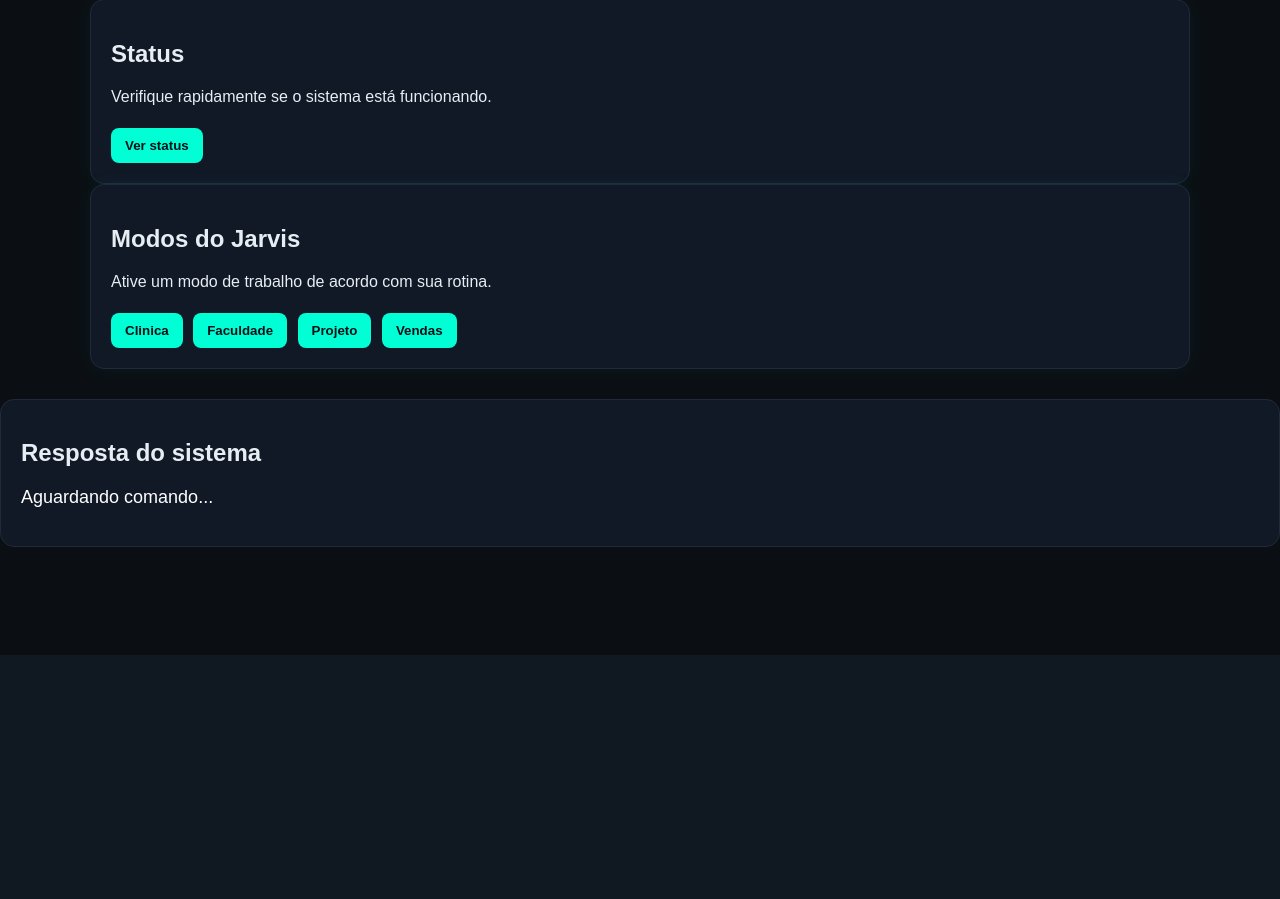
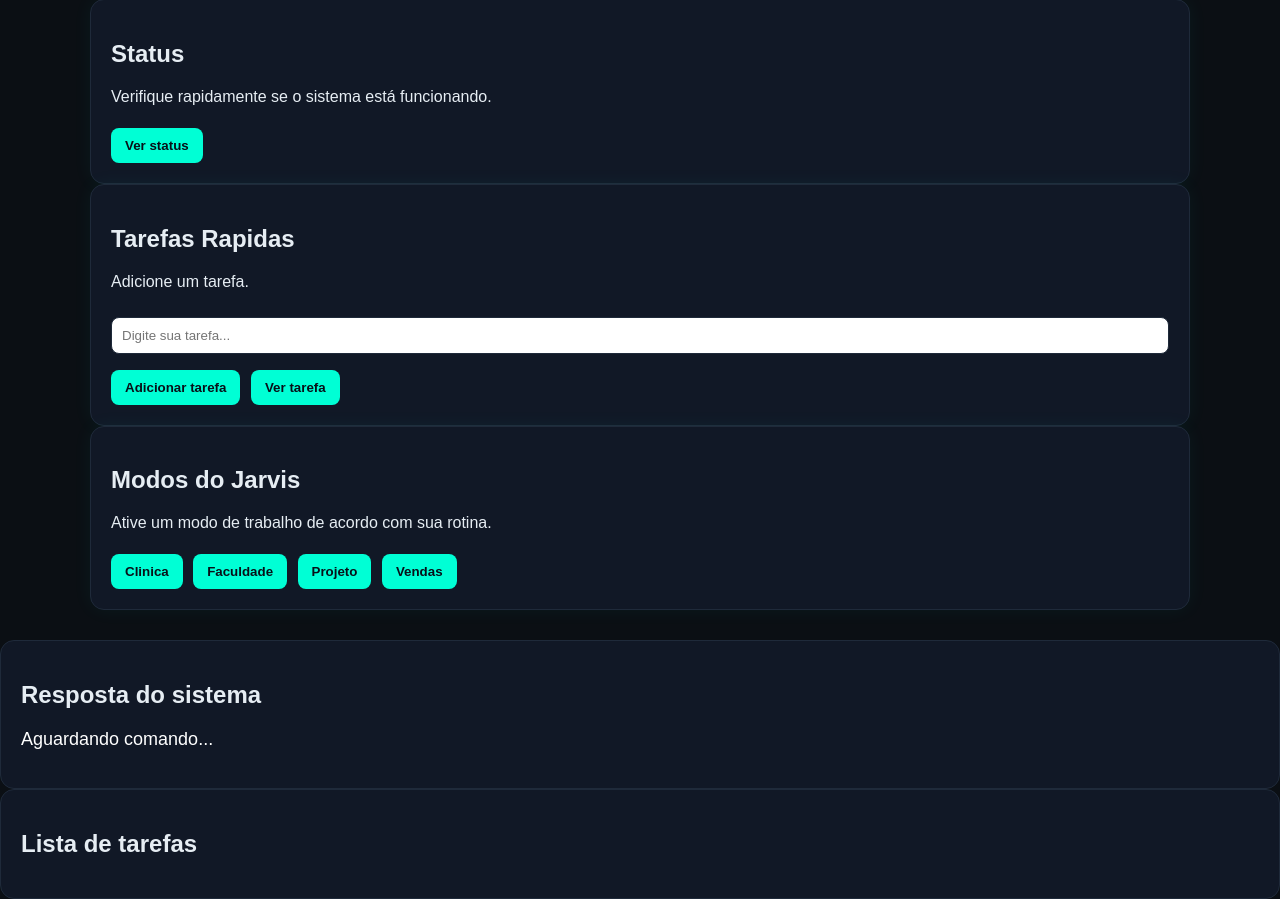
Before and after one commit to lucascomercialk-arch/Jarvis-AI-Assistant, a Flask app: page / in a window 1280 px wide. Shown: the part 145-1044 px from the top of the page. Before the commit the page ends 800 px from the top, so only its background shows below. Run offline with Flask 3, Linux system fonts and the light colour scheme.

Commit message:
add to do list

```diff
--- a/app.py
+++ b/app.py
@@ -1,9 +1,11 @@
 from flask import Flask, jsonify, render_template
 from routes.automation_routes import automation_bp
+from routes.task_routes import task_bp
 
 app =  Flask(__name__)
 
 app.register_blueprint(automation_bp)
+app.register_blueprint(task_bp)
 
 @app.route('/')
 def home():
--- a/templates/dashboard.html
+++ b/templates/dashboard.html
@@ -1,41 +1,47 @@
 <!DOCTYPE html>
 <html lang="en">
+
 <head>
     <meta charset="UTF-8">
     <meta name="viewport" content="width=device-width, initial-scale=1.0">
     <title>Jarvis 2.0</title>
 </head>
+
 <body>
 
     <style>
-        body{
+        body {
             margin: 0;
             font-family: Arial, sans-serif;
             background: #0b0f14;
             color: #e6edf3;
         }
-        .container{
+
+        .container {
             max-width: 1100px;
             margin: 0 auto;
             padding: 30px;
 
         }
-        .header h1{
+
+        .header h1 {
             margin: 0;
             color: #00ffd5;
             font-size: 36px;
         }
+
         .header p {
             margin-top: 8px;
             color: #9fb0c0;
 
-        .grid{
+            .grid {
                 display: grid;
                 grid-template-columns: repeat(auto-fit, minmax(260px, 1fr));
                 gap: 20px;
             }
 
         }
+
         .card {
             background: #111826;
             border: 1px solid #1f2a3a;
@@ -44,7 +50,7 @@
             box-shadow: 0 0 20px rgba(0, 255, 213, 0.05);
         }
 
-        h1{
+        h1 {
             color: #00ffd5;
         }
 
@@ -59,7 +65,7 @@
             border-radius: 8px;
         }
 
-        button:hover{
+        button:hover {
             background-color: #00c9aa;
         }
 
@@ -71,25 +77,46 @@
             border-radius: 14px;
             padding: 20px;
         }
-        #resposta{
+
+        #resposta {
             color: #ffffff;
             font-size: 18px;
-            margin-top:10px;
+            margin-top: 10px;
+        }
+
+        input {
+            width: 100%;
+            padding: 10px;
+            margin-top: 10px;
+            margin-bottom: 10px;
+            border-radius: 8px;
+            border: 1px solid #1f2a3a;
+            color: #131212;
+            box-sizing: border-box;
         }
 
     </style>
 
     <div class="container">
-        <div class=""header">
+        <div class="" header">
             <h1>Jarvis 2.0</h1>
             <p>Seu centro de automação pessoal</p>
         </div>
 
         <div class="grid">
-            <div class ="card">
+            <div class="card">
                 <h2>Status</h2>
                 <p class="status-text">Verifique rapidamente se o sistema está funcionando.</p>
                 <button onclick="verStatus()">Ver status</button>
+            </div>
+
+            <div class="card">
+                <h2>Tarefas Rapidas</h2>
+                <p class="" status-text>Adicione um tarefa.</p>
+
+                <input type="text" id="novaTarefa" placeholder="Digite sua tarefa..." />
+                <button onclick="adicionarTarefa()">Adicionar tarefa</button>
+                <button onclick="carregarTarefas()">Ver tarefa</button>
             </div>
         </div>
 
@@ -108,61 +135,106 @@
         <p id="resposta">Aguardando comando...</p>
     </div>
 
+    <div class="resposta-box">
+        <h2>Lista de tarefas</h2>
+        <ul id="listaTarefas"></ul>
+    </div>
+
+
+
     <script>
-        function dizerOla(){
+        function dizerOla() {
             fetch('/comando/ola')
                 .then(resp => resp.json())
-            .then(data =>{
+                .then(data => {
                     document.getElementsById('resposta').innerText = data.msg;
                 });
         }
-        function verStatus(){
+        function verStatus() {
             fetch('/status')
                 .then(resp => resp.json())
-            .then(data =>{
+                .then(data => {
                     document.getElementsById('resposta').innerText = data.msg;
                 });
         }
-        function Abrir(){
+        function Abrir() {
             fetch('/abrir')
                 .then(resp => resp.json())
-            .then(data =>{
+                .then(data => {
                     document.getElementsById('resposta').innerText = data.msg;
                 });
         }
-        function modoClinica(){
+        function modoClinica() {
             fetch('/modo/clinica')
                 .then(resp => resp.json())
-            .then(data =>{
+                .then(data => {
                     document.getElementsById('resposta').innerText = data.msg;
                 });
         }
-        function modoFaculdade(){
+        function modoFaculdade() {
             fetch('/modo/faculdade')
                 .then(resp => resp.json())
-            .then(data =>{
+                .then(data => {
                     document.getElementsById('resposta').innerText = data.msg;
                 });
         }
-        function modoProjeto(){
+        function modoProjeto() {
             fetch('/modo/projeto')
                 .then(resp => resp.json())
-            .then(data =>{
+                .then(data => {
                     document.getElementsById('resposta').innerText = data.msg;
                 });
         }
-        function modoVendas(){
+        function modoVendas() {
             fetch('/modo/vendas')
                 .then(resp => resp.json())
-            .then(data =>{
+                .then(data => {
                     document.getElementsById('resposta').innerText = data.msg;
                 });
         }
 
-        function limparTela(){
+        function limparTela() {
             document.getElementsById('resposta').innerText = "";
+        }
+
+        function adicionarTarefa(){
+            const input = document.getElementById('novaTarefa');
+            const texto = input.value.trim();
+
+            if(!texto){
+                document.getElementById('resposta').innerText="Digite uma tarefa antes de adicionar";
+                return;
+            }
+            fetch('/tarefas',{
+                method: 'POST',
+                headers:{
+                    'Contente-Type': 'application/json'
+                },
+                body: JSON.stringify({texto: texto})
+            })
+            .then(resp => resp.json())
+            .then(data => {
+                document.getElementById('resposta').innerText = 'Tarefa Adicionada: ${data.texto}';
+                input.value = '';
+                carregarTarefas();
+            });
+        }
+        function carregarTarefas(){
+            fetch('/tarefas')
+            .then(resp => resp.json())
+            .then(tarefas => {
+                const lista = document.getElementById('listaTarefa');
+                lista.innerHTML = '';
+
+                tarefas.forEach(tarefa => {
+                    const item = document.createElement('li');
+                    item.innerText = tarefa.texto;
+                    lista.appendChild(item);
+                });
+            });
         }
     </script>
 
 </body>
+
 </html>
```
Also changed, not shown: routes/task_routes.py (added, +19 -0 lines), services/task_service.py (added, +12 -0 lines). Lines whose indentation alone changed are shown as unchanged.
